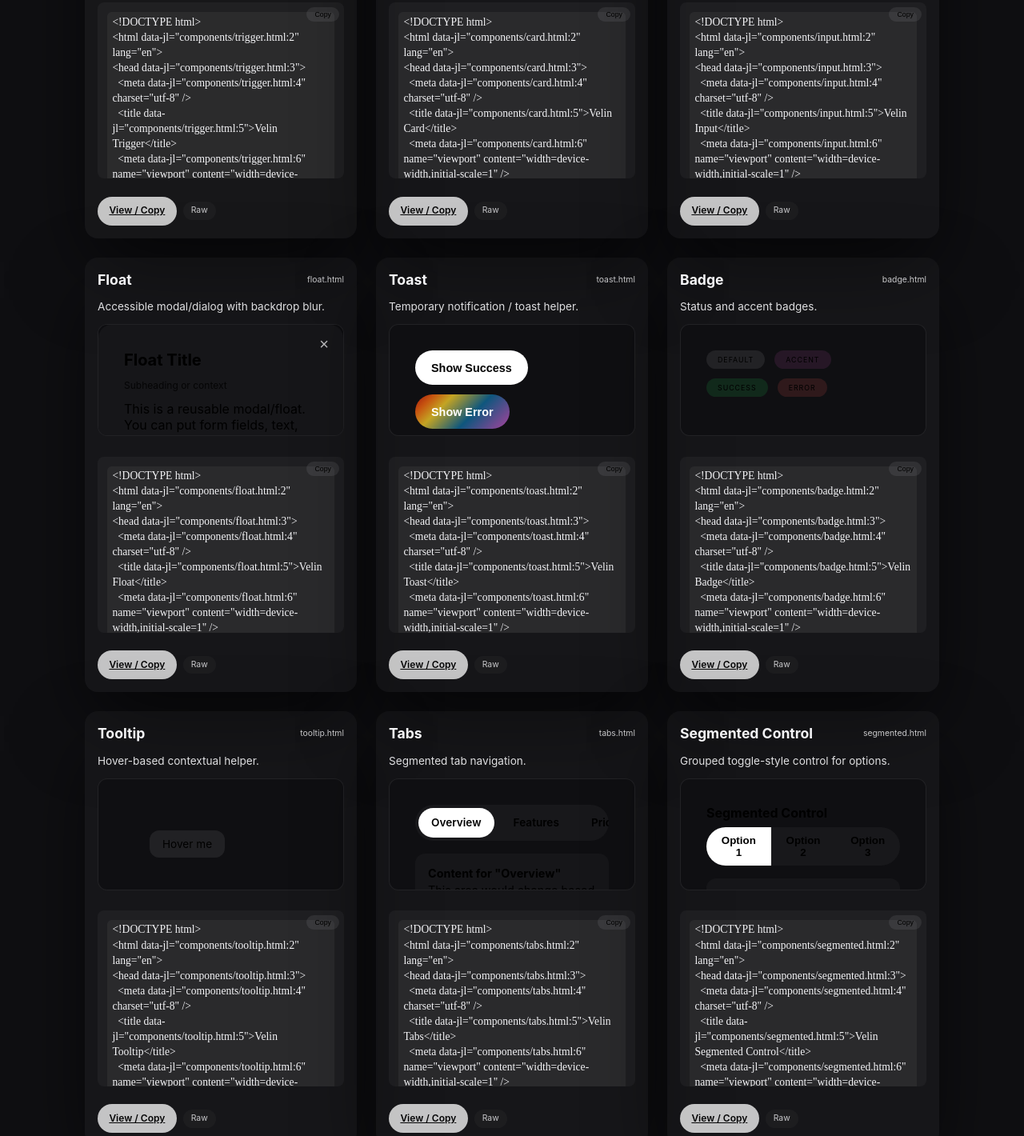
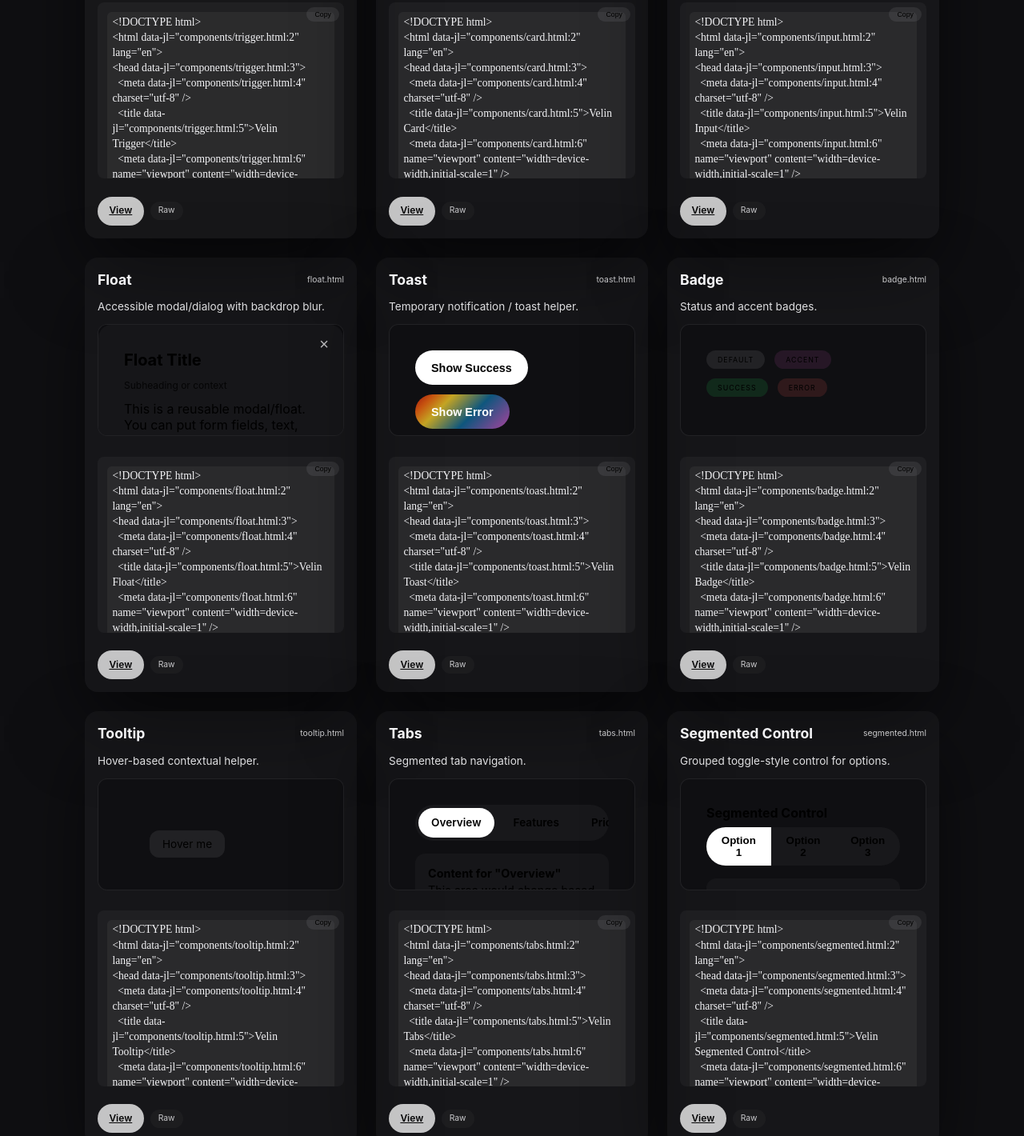
Before and after one commit to objekx/objecx-ui, a plain HTML site: page index.html in a window 1280 px wide. Shown: the part 1131-2551 px from the top of the page at 80% size. Drawn offline with Linux system fonts and the light colour scheme.

Commit message:
Update index.html

```diff
--- a/index.html
+++ b/index.html
@@ -125,7 +125,7 @@
             <iframe class="preview-frame" src="components/trigger.html" loading="lazy" title="Trigger preview"></iframe>
           </div>
           <div class="snippet-footer">
-            <a class="velin-btn small" href="components/trigger.html">View / Copy</a>
+            <a class="velin-btn small" href="components/trigger.html">View</a>
             <a class="small-link" href="components/trigger.html" target="_blank" rel="noopener">Raw</a>
           </div>
         </div>
@@ -141,7 +141,7 @@
             <iframe class="preview-frame" src="components/card.html" loading="lazy" title="Card preview"></iframe>
           </div>
           <div class="snippet-footer">
-            <a class="velin-btn small" href="components/card.html">View / Copy</a>
+            <a class="velin-btn small" href="components/card.html">View</a>
             <a class="small-link" href="components/card.html" target="_blank" rel="noopener">Raw</a>
           </div>
         </div>
@@ -157,7 +157,7 @@
             <iframe class="preview-frame" src="components/input.html" loading="lazy" title="Input preview"></iframe>
           </div>
           <div class="snippet-footer">
-            <a class="velin-btn small" href="components/input.html">View / Copy</a>
+            <a class="velin-btn small" href="components/input.html">View</a>
             <a class="small-link" href="components/input.html" target="_blank" rel="noopener">Raw</a>
           </div>
         </div>
@@ -173,7 +173,7 @@
             <iframe class="preview-frame" src="components/float.html" loading="lazy" title="Float preview"></iframe>
           </div>
           <div class="snippet-footer">
-            <a class="velin-btn small" href="components/float.html">View / Copy</a>
+            <a class="velin-btn small" href="components/float.html">View</a>
             <a class="small-link" href="components/float.html" target="_blank" rel="noopener">Raw</a>
           </div>
         </div>
@@ -189,7 +189,7 @@
             <iframe class="preview-frame" src="components/toast.html" loading="lazy" title="Toast preview"></iframe>
           </div>
           <div class="snippet-footer">
-            <a class="velin-btn small" href="components/toast.html">View / Copy</a>
+            <a class="velin-btn small" href="components/toast.html">View</a>
             <a class="small-link" href="components/toast.html" target="_blank" rel="noopener">Raw</a>
           </div>
         </div>
@@ -205,7 +205,7 @@
             <iframe class="preview-frame" src="components/badge.html" loading="lazy" title="Badge preview"></iframe>
           </div>
           <div class="snippet-footer">
-            <a class="velin-btn small" href="components/badge.html">View / Copy</a>
+            <a class="velin-btn small" href="components/badge.html">View</a>
             <a class="small-link" href="components/badge.html" target="_blank" rel="noopener">Raw</a>
           </div>
         </div>
@@ -221,7 +221,7 @@
             <iframe class="preview-frame" src="components/tooltip.html" loading="lazy" title="Tooltip preview"></iframe>
           </div>
           <div class="snippet-footer">
-            <a class="velin-btn small" href="components/tooltip.html">View / Copy</a>
+            <a class="velin-btn small" href="components/tooltip.html">View</a>
             <a class="small-link" href="components/tooltip.html" target="_blank" rel="noopener">Raw</a>
           </div>
         </div>
@@ -237,7 +237,7 @@
             <iframe class="preview-frame" src="components/tabs.html" loading="lazy" title="Tabs preview"></iframe>
           </div>
           <div class="snippet-footer">
-            <a class="velin-btn small" href="components/tabs.html">View / Copy</a>
+            <a class="velin-btn small" href="components/tabs.html">View</a>
             <a class="small-link" href="components/tabs.html" target="_blank" rel="noopener">Raw</a>
           </div>
         </div>
@@ -253,7 +253,7 @@
             <iframe class="preview-frame" src="components/segmented.html" loading="lazy" title="Segmented preview"></iframe>
           </div>
           <div class="snippet-footer">
-            <a class="velin-btn small" href="components/segmented.html">View / Copy</a>
+            <a class="velin-btn small" href="components/segmented.html">View</a>
             <a class="small-link" href="components/segmented.html" target="_blank" rel="noopener">Raw</a>
           </div>
         </div>
```
